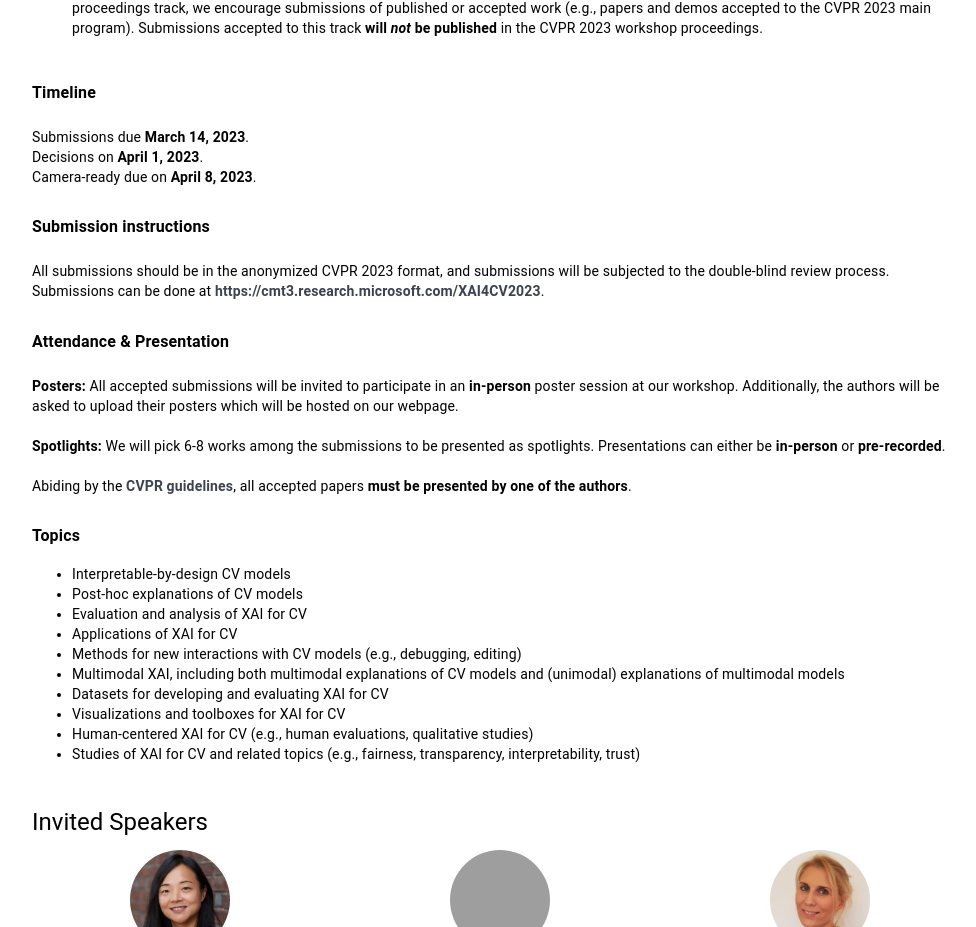
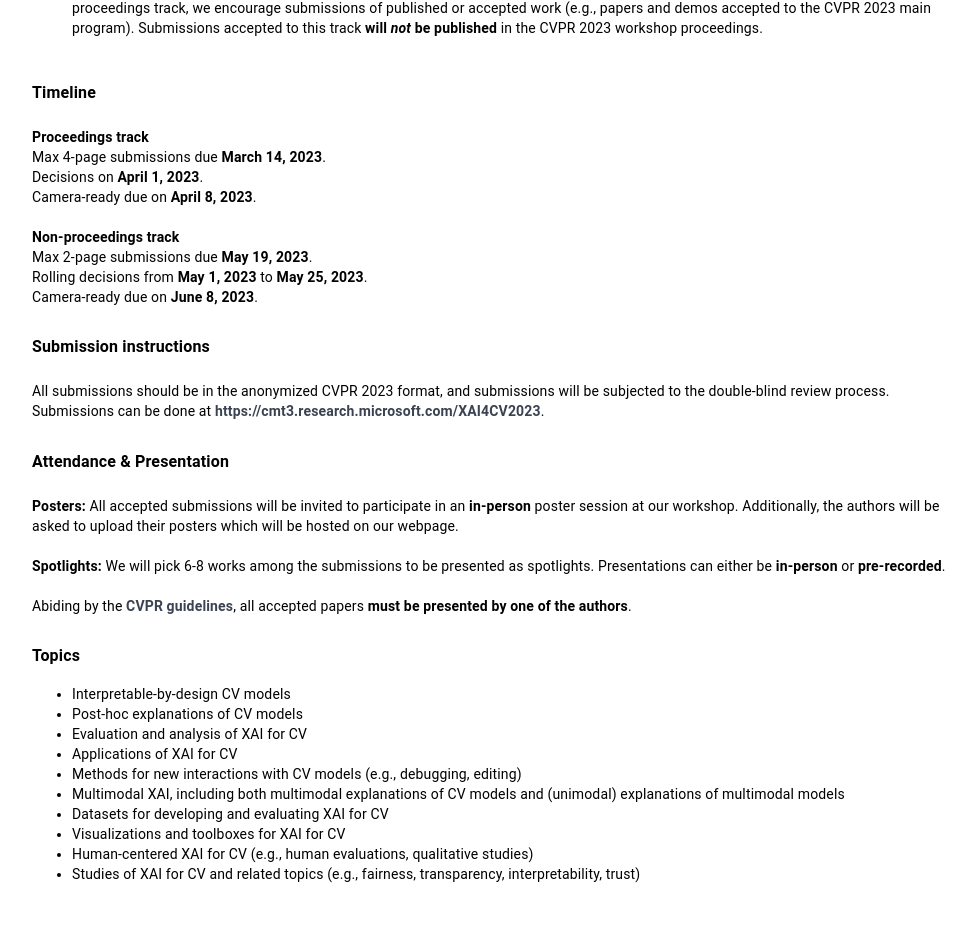
Before and after one commit to xai4cv/xai4cv.github.io, a React (Create React App) app: page /workshop_cvpr23 in a window 1280 px wide. Shown: the part 1095-2022 px from the top of the page, without its empty margins (140-1116 px from the left). Built offline with nearby package versions, Linux system fonts and the light colour scheme; grey boxes are pictures that could not be loaded.

Commit message:
Update Workshop_CVPR23.js

```diff
--- a/src/components/Workshop_CVPR23.js
+++ b/src/components/Workshop_CVPR23.js
@@ -173,9 +173,16 @@ class Workshop extends React.Component {
                                             variant="body2"
                                             align="left"
                                         >
-                                        Submissions due <b>March 14, 2023</b>. <br/>
+                                        <b>Proceedings track</b> <br/>
+                                        Max 4-page submissions due <b>March 14, 2023</b>. <br/>
                                         Decisions on <b>April 1, 2023</b>. <br/>
                                         Camera-ready due on <b>April 8, 2023</b>.
+                                        <br/>
+                                        <br/>
+                                        <b>Non-proceedings track</b> <br/>
+                                        Max 2-page submissions due <b>May 19, 2023</b>. <br/>
+                                        Rolling decisions from <b>May 1, 2023</b> to <b>May 25, 2023</b>. <br/>
+                                        Camera-ready due on <b>June 8, 2023</b>.
                                         </Typography>
                                     </Grid>
 
```
